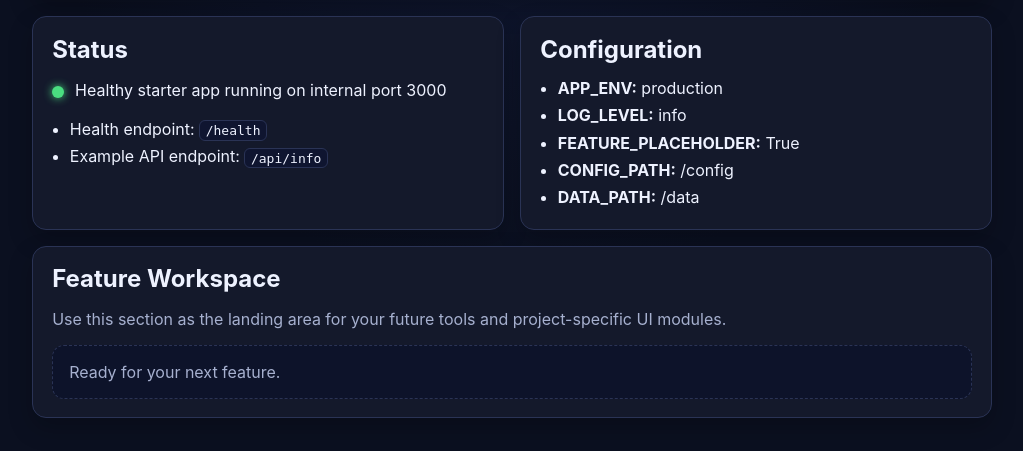
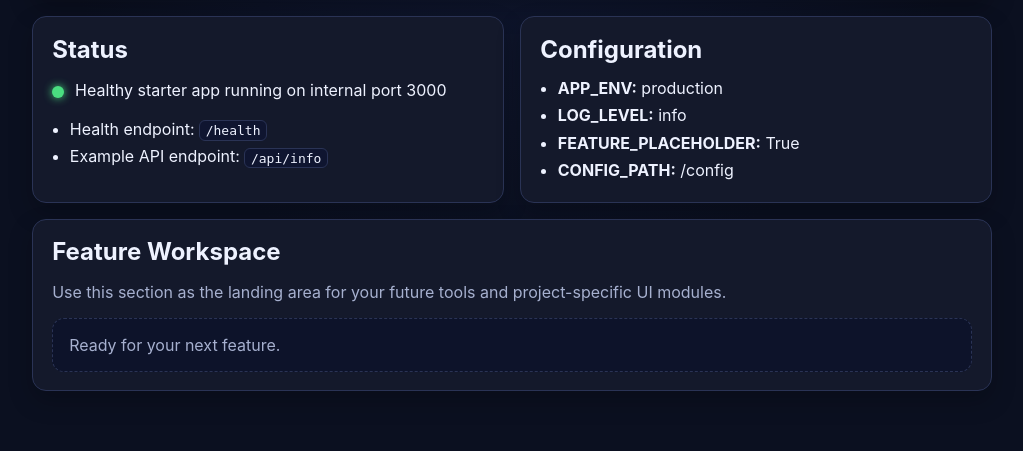
Before and after one commit to RAQ-Tech/Starter_WebUI-Unraid, a Flask app: page / in a window 1280 px wide. Shown: the part 190-641 px from the top of the page, without its empty margins (128-1151 px from the left). Run offline with Flask 3, Linux system fonts and the light colour scheme.

Commit message:
Remove /data path and add beginner-focused Unraid install docs

```diff
--- a/app/main.py
+++ b/app/main.py
@@ -15,7 +15,6 @@ APP_ENV = os.getenv("APP_ENV", "production")
 LOG_LEVEL = os.getenv("LOG_LEVEL", "info")
 FEATURE_PLACEHOLDER = _as_bool(os.getenv("FEATURE_PLACEHOLDER", "true"), True)
 CONFIG_PATH = os.getenv("CONFIG_PATH", "/config")
-DATA_PATH = os.getenv("DATA_PATH", "/data")
 
 app = Flask(__name__, static_folder="static", template_folder="templates")
 
@@ -29,7 +28,6 @@ def home():
         log_level=LOG_LEVEL,
         feature_placeholder=FEATURE_PLACEHOLDER,
         config_path=CONFIG_PATH,
-        data_path=DATA_PATH,
     )
 
 
@@ -54,7 +52,6 @@ def api_info():
             "feature_placeholder_enabled": FEATURE_PLACEHOLDER,
             "paths": {
                 "config": CONFIG_PATH,
-                "data": DATA_PATH,
             },
             "message": "Starter API route is working.",
         }
--- a/app/templates/index.html
+++ b/app/templates/index.html
@@ -31,7 +31,6 @@
           <li><strong>LOG_LEVEL:</strong> {{ log_level }}</li>
           <li><strong>FEATURE_PLACEHOLDER:</strong> {{ feature_placeholder }}</li>
           <li><strong>CONFIG_PATH:</strong> {{ config_path }}</li>
-          <li><strong>DATA_PATH:</strong> {{ data_path }}</li>
         </ul>
       </article>
     </section>
--- a/docker-compose.yml
+++ b/docker-compose.yml
@@ -12,10 +12,8 @@ services:
       LOG_LEVEL: ${LOG_LEVEL:-info}
       FEATURE_PLACEHOLDER: ${FEATURE_PLACEHOLDER:-true}
       CONFIG_PATH: /config
-      DATA_PATH: /data
     volumes:
       - ./config:/config
-      - ./data:/data
     healthcheck:
       test: ["CMD", "python", "-c", "import urllib.request; urllib.request.urlopen('http://127.0.0.1:3000/health', timeout=3).read()"]
       interval: 30s
--- a/unraid/template.xml
+++ b/unraid/template.xml
@@ -9,7 +9,7 @@
   <Privileged>false</Privileged>
   <Support>https://github.com/your-org/your-repo/issues</Support>
   <Project>https://github.com/your-org/your-repo</Project>
-  <Overview>Reusable Unraid-first Python + lightweight WebUI starter. Internal app port is fixed at 3000. /config is the primary persistent appdata path; /data is optional output storage.</Overview>
+  <Overview>Reusable Unraid-first Python + lightweight WebUI starter. Internal app port is fixed at 3000. /config is the primary persistent appdata path.</Overview>
   <Category>Tools:Utilities</Category>
   <WebUI>http://[IP]:[PORT:1]</WebUI>
   <TemplateURL>https://raw.githubusercontent.com/your-org/your-repo/main/unraid/template.xml</TemplateURL>
@@ -19,8 +19,6 @@
 
   <Config Name="App Config (Primary)" Target="/config" Default="/mnt/user/appdata/starter-webui-app" Mode="rw" Description="Primary persistent path for settings/state (map to appdata)" Type="Path" Display="always" Required="true" Mask="false">/mnt/user/appdata/starter-webui-app</Config>
 
-  <Config Name="App Data (Optional)" Target="/data" Default="/mnt/user/data/starter-webui-app" Mode="rw" Description="Optional working/output files path" Type="Path" Display="always" Required="false" Mask="false">/mnt/user/data/starter-webui-app</Config>
-
   <Config Name="APP_NAME" Target="APP_NAME" Default="Starter WebUI App" Mode="" Description="Display name in the UI and API responses" Type="Variable" Display="always" Required="false" Mask="false">Starter WebUI App</Config>
   <Config Name="APP_ENV" Target="APP_ENV" Default="production" Mode="" Description="Application environment label" Type="Variable" Display="always" Required="false" Mask="false">production</Config>
   <Config Name="LOG_LEVEL" Target="LOG_LEVEL" Default="info" Mode="" Description="Logging level placeholder for future features" Type="Variable" Display="always" Required="false" Mask="false">info</Config>
```
Also changed, not shown: README.md, 1 other file.
